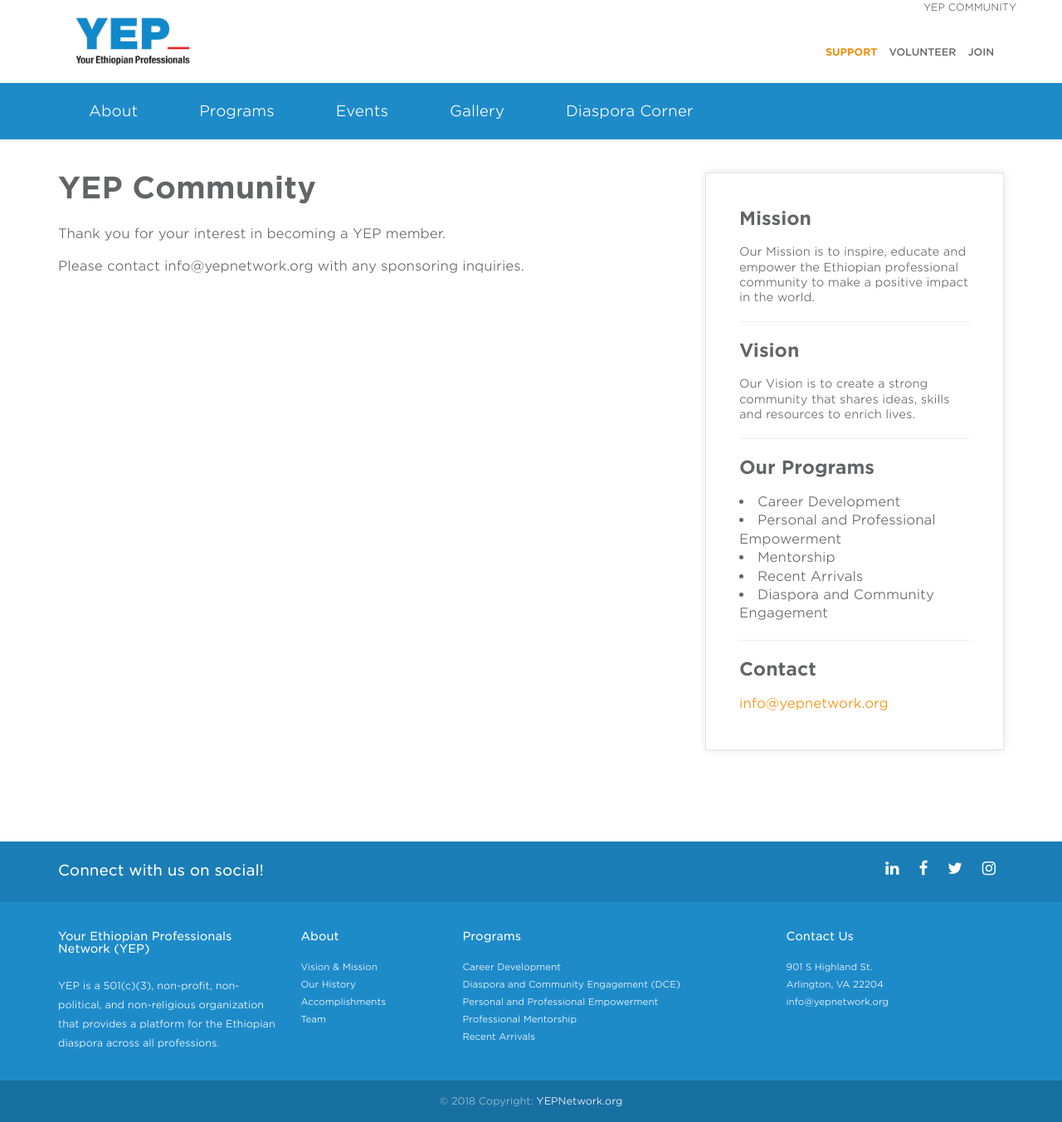
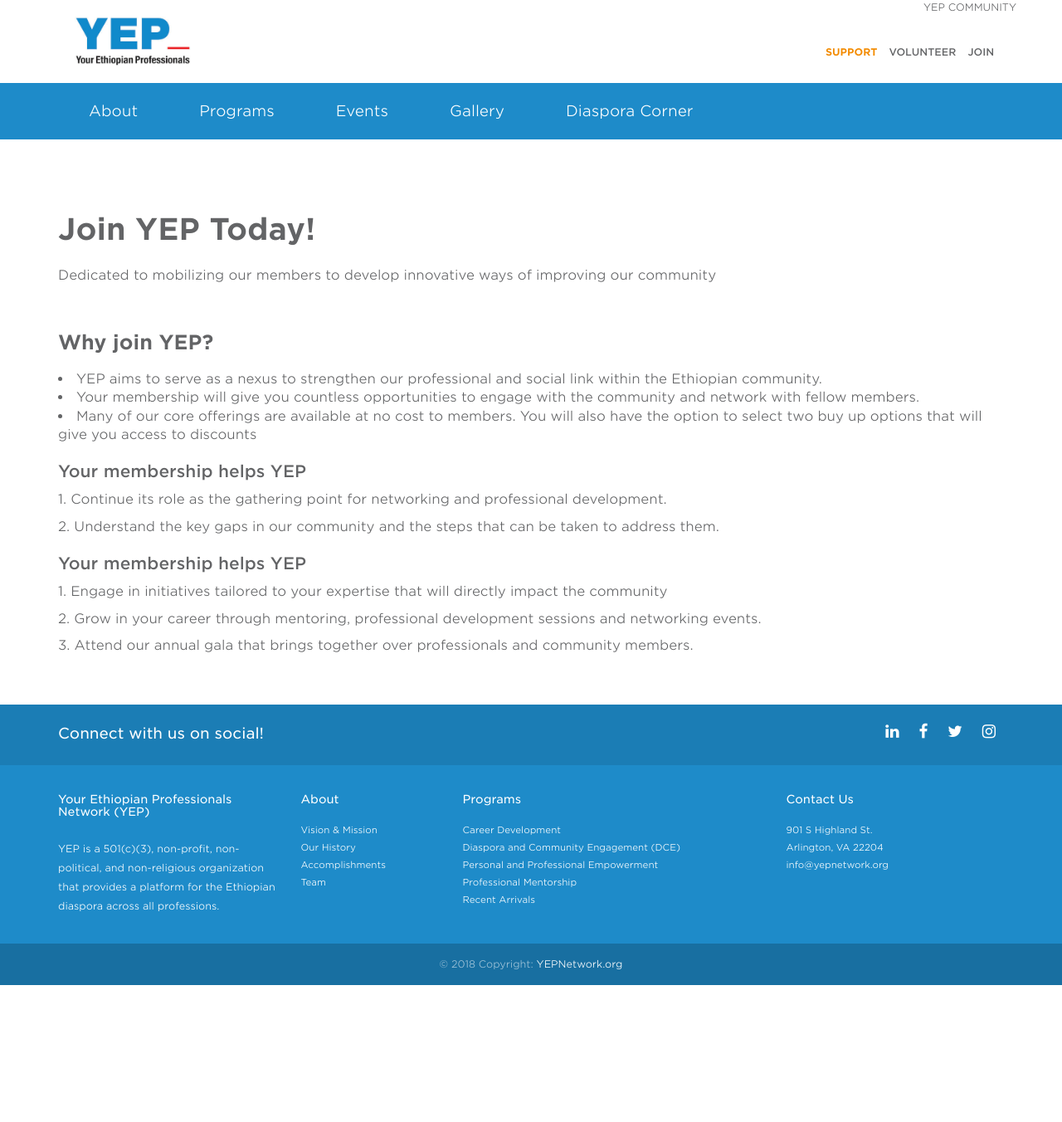
Before and after one commit to YEPNetwork/yepnetwork.github.io, a Jekyll site: the page built from _pages/join.html, in a window 1280 px wide. Shown: the whole page at 83% size. Built offline with Jekyll 4.4.1, drawn with Linux system fonts in a browser that asks for light colours; nearby versions of some CDN libraries; after the commit the page ends 1187 px from its top, so only the background shows below that.

Commit message:
Update join.html

```diff
--- a/_pages/join.html
+++ b/_pages/join.html
@@ -4,36 +4,22 @@
 permalink: /join/
 body_class: donate
 ---
- <div class="content">
-      <div class="container">
-          <div class="row">
-               <div class="col-sm-7 col-md-7">
-                  <h1>YEP Community</h1>
-<p>Thank you for your interest in becoming a YEP member.</p>
-        <p>Please contact info@yepnetwork.org with any sponsoring inquiries.</p>
+ <div class="container">
+  <div class="row">
+    <div class="col-sm-12">
+      <h1>Join YEP Today!</h1>
+       <p>Dedicated to mobilizing our members to develop innovative ways of improving our community </p>
+      <h2> Why join YEP? </h2>
+      <li> YEP aims to serve as a nexus to strengthen our professional and social link within the Ethiopian community.</li>
+      <li> Your membership will give you countless opportunities to engage with the community and network with fellow members.</li>
+      <li> Many of our core offerings are available at no cost to members. You will also have the option to select two buy up options that will give you access to discounts  </li>
+      <h3> Your membership helps YEP </h3>
+      <p> 1. Continue its role as the gathering point for networking and professional development. </p>
+      <p> 2. Understand the key gaps in our community and the steps that can be taken to address them.</p>
+      <h3> Your membership helps YEP </h3>
+      <p> 1. Engage in initiatives tailored to your expertise that will directly impact the community  </p>
+      <p> 2. Grow in your career through mentoring, professional development sessions and networking events. </p>
+      <p> 3. Attend our annual gala that brings together over professionals and community members.</p>
     </div>
-       <div class="col-sm-5 col-md-4 col-md-offset-1">
-         <aside class="sidebar">
-
-   <div class="well">
-    <h2>Mission </h2>
-    <p> Our Mission is to inspire, educate and empower the Ethiopian professional community to make a positive impact in the world.</p>
-    <hr>
-    <h2> Vision</h2>
-      <p> Our Vision is to create a strong community that shares ideas, skills and resources to enrich lives.</p>                              <hr>
-      <h2>Our Programs</h2>
-      <li>Career Development </li>
-      <li>Personal and Professional Empowerment </li>
-      <li>Mentorship </li>
-      <li>Recent Arrivals</li>
-      <li>Diaspora and Community Engagement</li>
-    <hr>
-     <h2>Contact</h2>
-     <a href="mailto:info@yepnetwork.org">info@yepnetwork.org</a>
- </p>
-      </div>
-          </aside>
-            </div>
-            </div><!-- /.row -->
-            </div><!--/.container-->
-        </div><!-- /.content -->
+  </div>
+</div>
```
